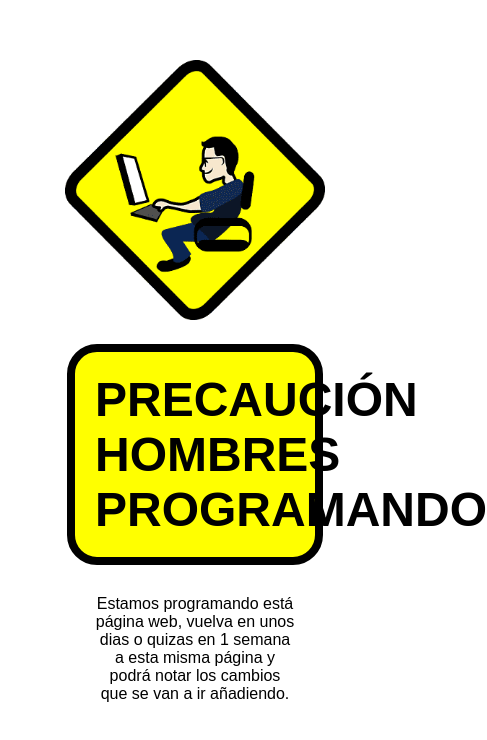
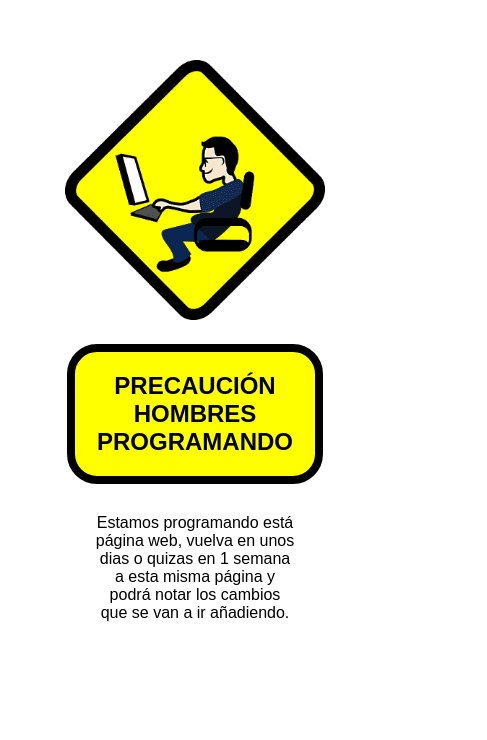
Before and after one commit to ArmandoEnrique1010K/ArmandoEnrique1010K.github.io, a plain HTML site: page index.html in a window 390 px wide. Shown: the whole page, 487 px wide, since content can reach past the window. Drawn offline with Linux system fonts and the light colour scheme.

Commit message:
version 0.0.3

```diff
--- a/css/estilo_index.css
+++ b/css/estilo_index.css
@@ -36,7 +36,7 @@
         width: 260px;
     }
     .titulo{
-        font-size: 2.px;
+        font-size: 24px;
         width: 200px;
     }
     .texto{
```
